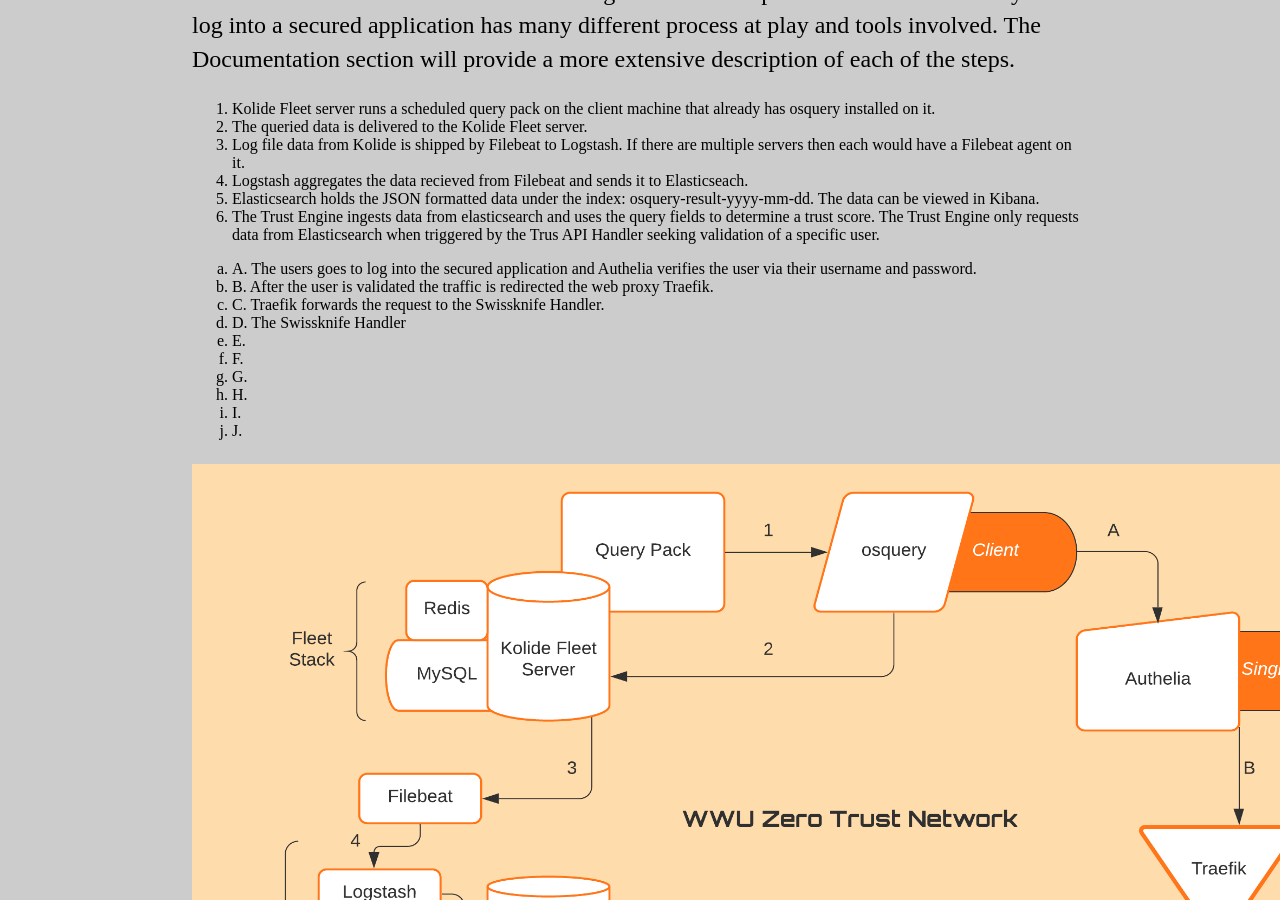
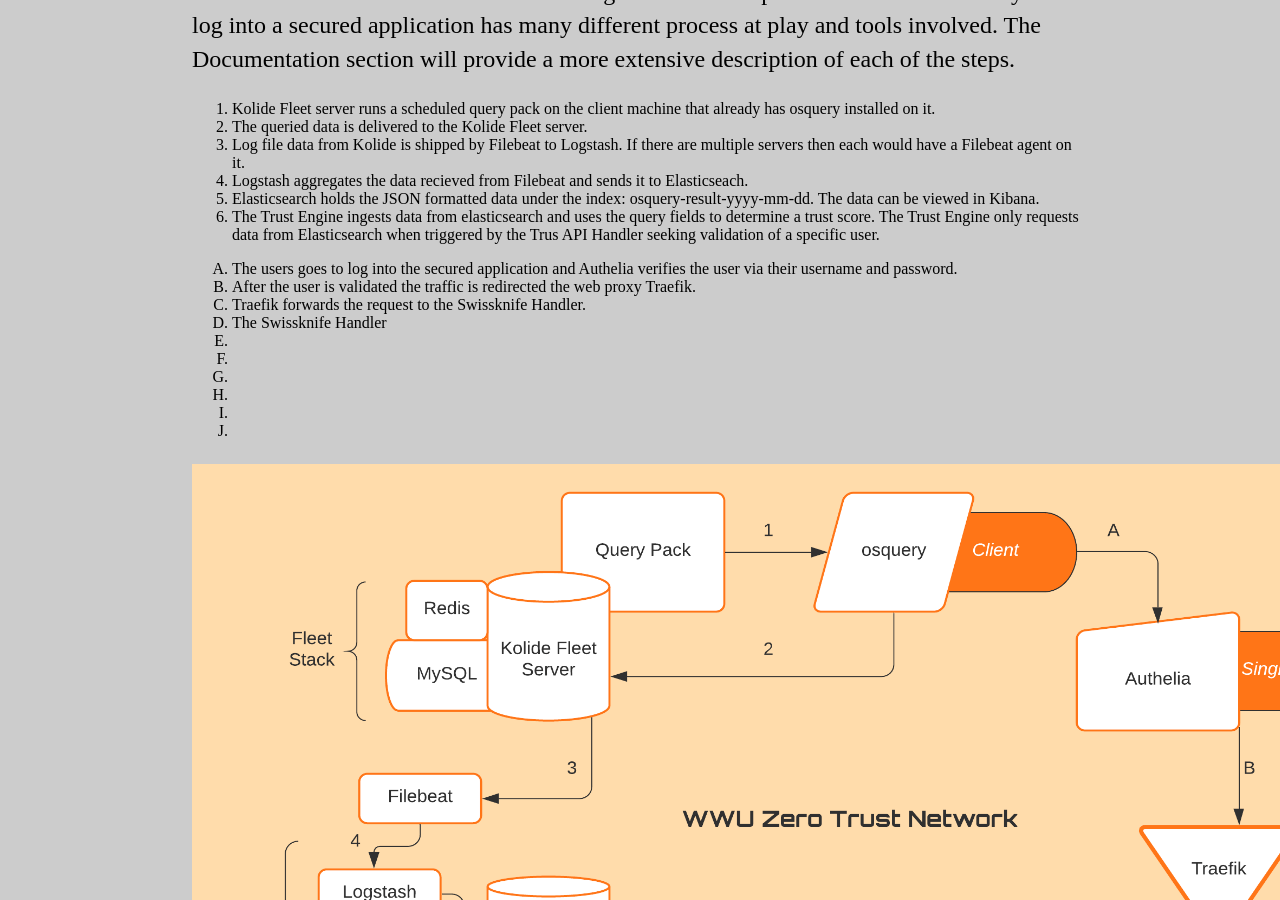
Before and after one commit to WWUZeroTrust/WWUZeroTrust.github.io, a Jekyll site: the page built from _posts/2020-06-1-End-of-Spring-Quarter.md, in a window 1280 px wide and 900 px high, scrolled down 1831 px. Built offline with Jekyll 4.4.1, drawn with Linux system fonts in a browser that asks for light colours.

Commit message:
Update 2020-06-1-End-of-Spring-Quarter.md

```diff
--- a/_posts/2020-06-1-End-of-Spring-Quarter.md
+++ b/_posts/2020-06-1-End-of-Spring-Quarter.md
@@ -24,17 +24,17 @@
 6. The Trust Engine ingests data from elasticsearch and uses the query fields to determine a trust score. The Trust Engine only requests
 data from Elasticsearch when triggered by the Trus API Handler seeking validation of a specific user.
 
-<ol type="a">
-   <li>A. The users goes to log into the secured application and Authelia verifies the user via their username and password.</li>
-   <li>B. After the user is validated the traffic is redirected the web proxy Traefik.</li>
-   <li>C. Traefik forwards the request to the Swissknife Handler.</li>
-   <li>D. The Swissknife Handler </li>
-   <li>E.</li>
-   <li>F.</li>
-   <li>G.</li>
-   <li>H.</li>
-   <li>I.</li>
-   <li>J.</li>
+<ol type="A">
+   <li> The users goes to log into the secured application and Authelia verifies the user via their username and password.</li>
+   <li> After the user is validated the traffic is redirected the web proxy Traefik.</li>
+   <li> Traefik forwards the request to the Swissknife Handler.</li>
+   <li> The Swissknife Handler </li>
+   <li></li>
+   <li></li>
+   <li></li>
+   <li></li>
+   <li></li>
+   <li></li>
 </ol>
 
 <img src="/image/Flowchart.png" alt="hi" class="inline" height="834" width="1414"/>
```
